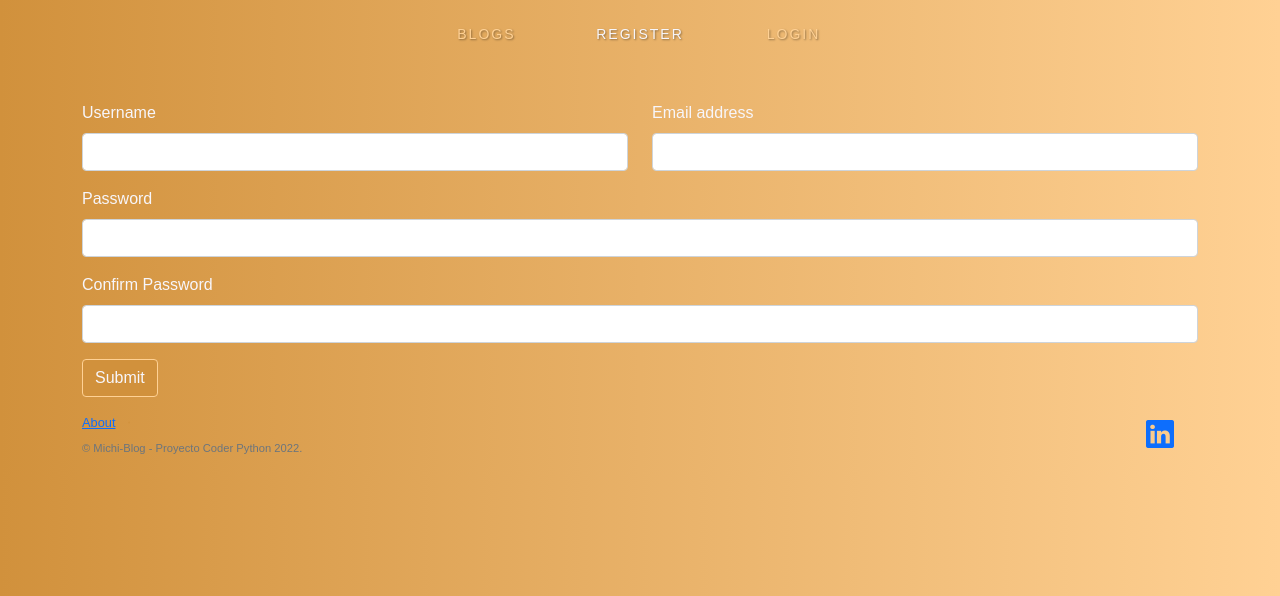
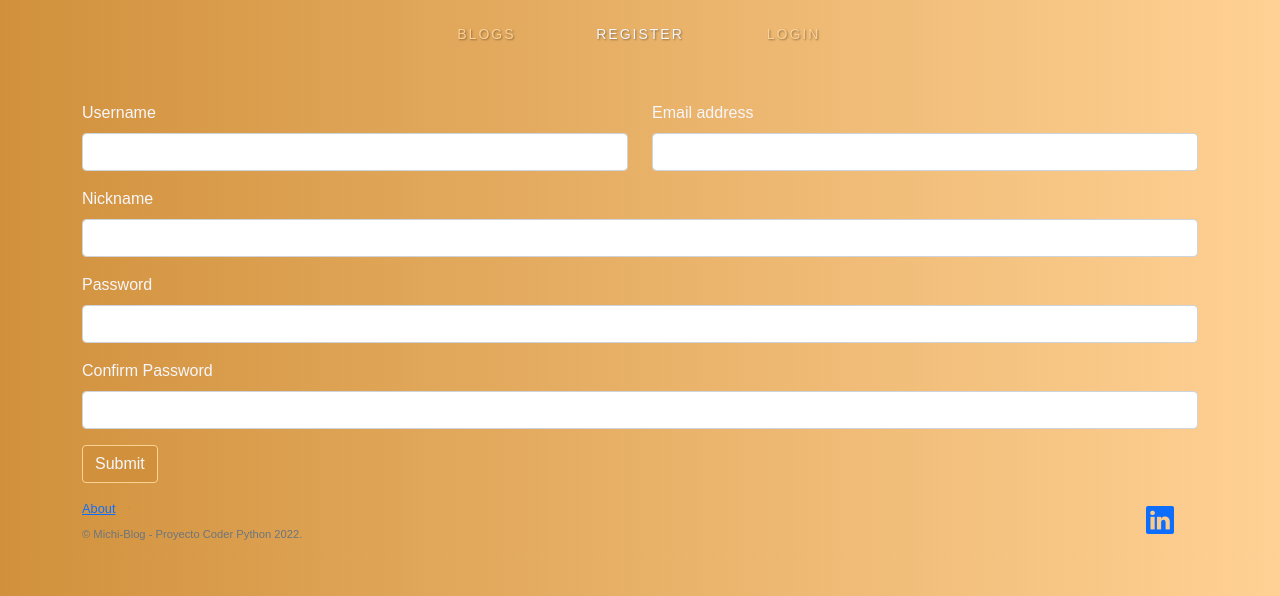
Before and after one commit to julian15987/MichiBlog, a Django app: page /register in a window 1280 px wide. Shown: the part 204-800 px from the top of the page. Run offline with Django 4.2, Linux system fonts and the light colour scheme; some libraries are stand-ins or nearby versions.

Commit message:
Fix login y register

```diff
--- a/MBlog/views.py
+++ b/MBlog/views.py
@@ -219,6 +219,7 @@ def register(request):
         email = request.POST['email']
         password1 = request.POST['password1']
         password2 = request.POST['password2']
+        nick = request.POST['nick']
 
         if password1 != password2:
             messages.error(request, "Passwords do not match.")
@@ -226,7 +227,7 @@ def register(request):
 
         user = User.objects.create_user(username, email, password1)
         user.save()
-        michi_profile = MichiProfile(user=user)
+        michi_profile = MichiProfile(user=user, nickname=nick)
         michi_profile.save()
         return render(request, 'login.html')
     return render(request, "register.html")
--- a/MChat/views.py
+++ b/MChat/views.py
@@ -1,14 +1,16 @@
 from django.shortcuts import render
+from django.contrib.auth.decorators import login_required
 
 
 # Create your views here.
 
 # Roofs
+@login_required(login_url='/login')
 def create_roof(request):
-
     return render(request, 'chat/create_roof.html')
 
 
+@login_required(login_url='/login')
 def roof(request, roof_name):
     return render(request, 'chat/roof.html', {
         'roof_name': roof_name
--- a/templates/register.html
+++ b/templates/register.html
@@ -16,8 +16,10 @@
                 <input type="email" class="form-control" id="email" name="email">
             </div>
         </div>
-
-
+        <div class="mb-3">
+            <label for="nick" class="form-label">Nickname</label>
+            <input type="text" class="form-control" id="nick" name="nick">
+        </div>
         <div class="mb-3">
             <label for="password1" class="form-label">Password</label>
             <input type="password" class="form-control" id="password1" name="password1">
```
